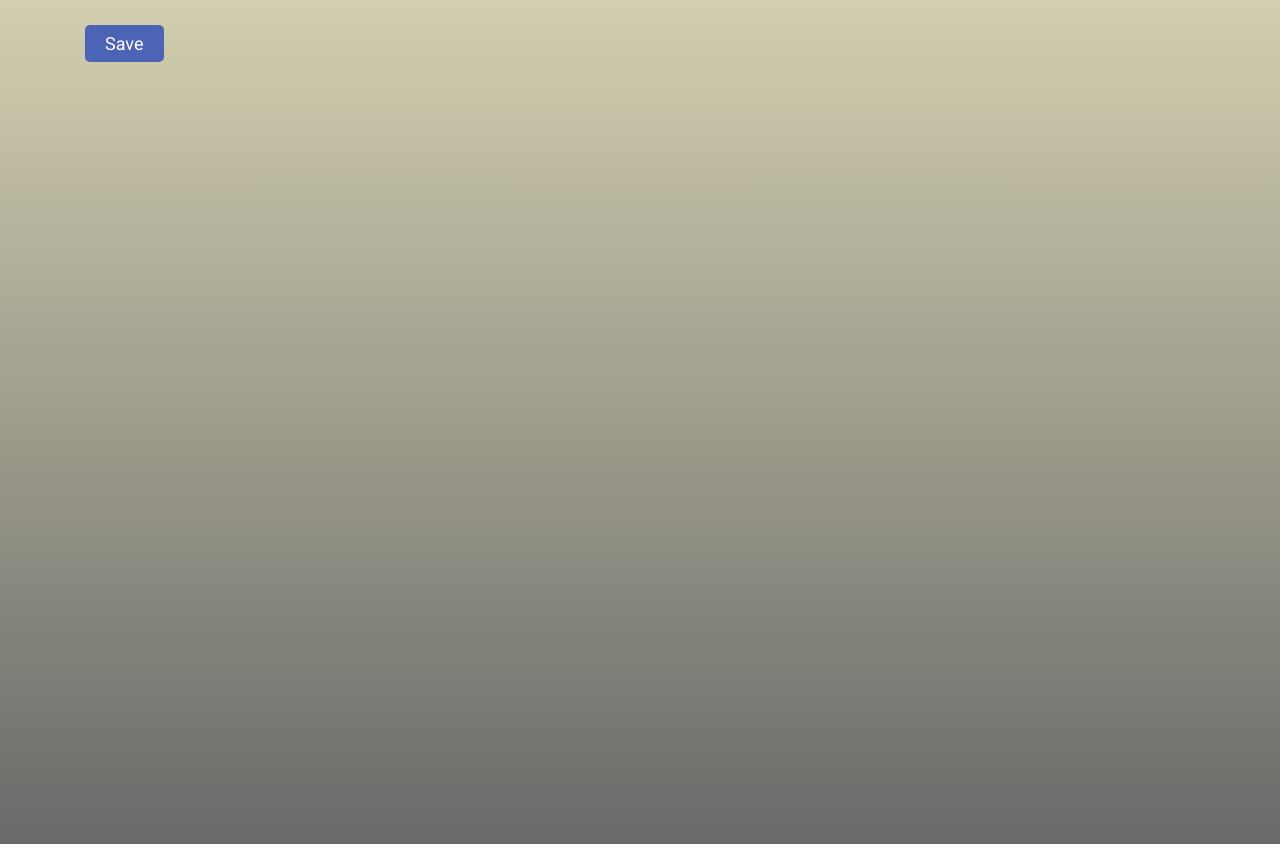
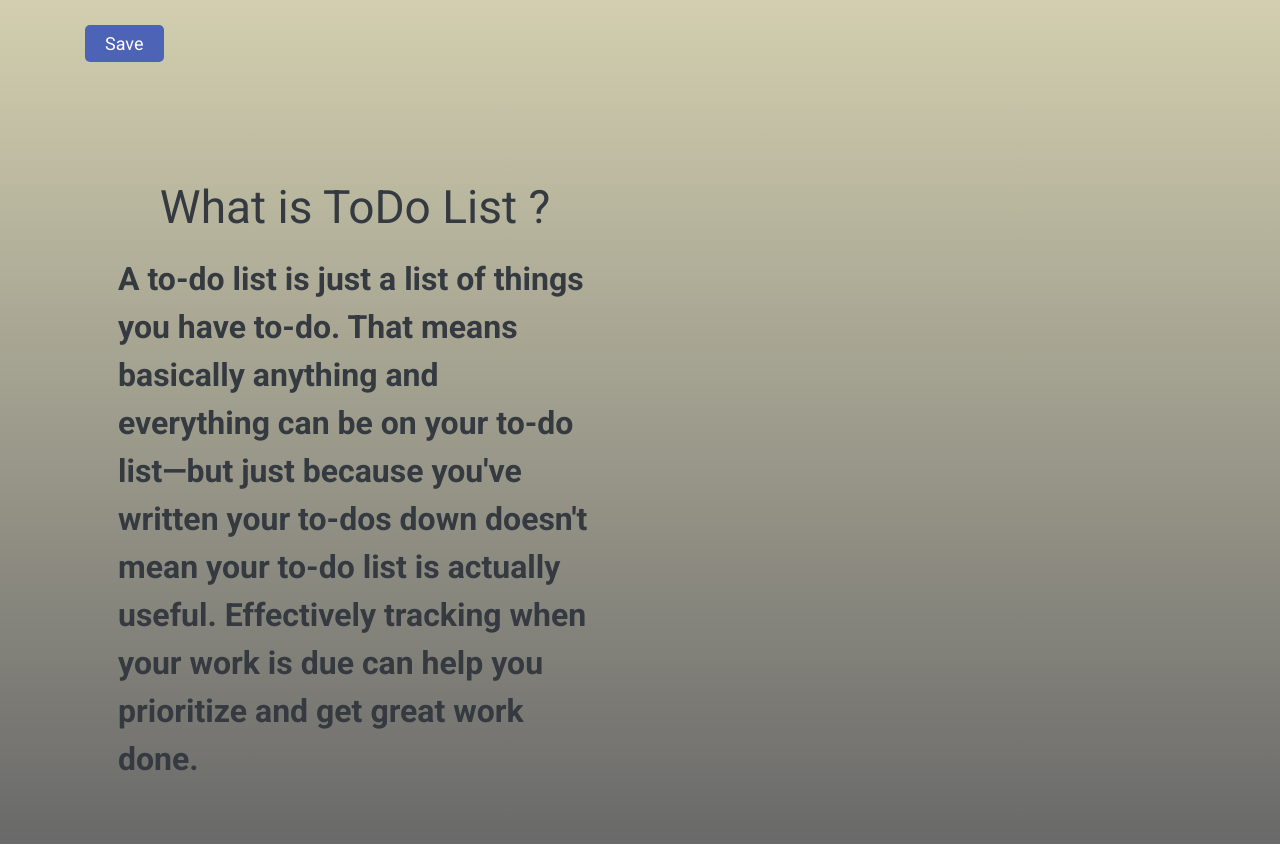
Before and after one commit to siva-sivu-siva/CodeAlpha_Todo_List, a plain HTML site: page index.html in a window 1280 px wide. Shown: the part 356-1203 px from the top of the page. Drawn offline with nearby package versions, Linux system fonts and the light colour scheme; a web font is replaced by a local one.

Commit message:
Update index.html

```diff
--- a/index.html
+++ b/index.html
@@ -27,6 +27,12 @@
                     <ul class="todo-items-container" id="todoItemsContainer"></ul>
                     <button class="button" id="saveTodoButton">Save</button>
                 </div>
+                <div class="col-6 text-left text-dark p-5">
+                    <h1 class="todos-heading">What is ToDo List ?</h1>
+                    <p class="create-task-heading">
+            A to-do list is just a list of things you have to-do. That means basically anything and everything can be on your to-do list—but just because you've written your to-dos down doesn't mean your to-do list is actually useful. Effectively tracking when your work is due can help you prioritize and get great work done.
+                    </p>
+                </div>
             </div>
         </div>
     </div>
```
